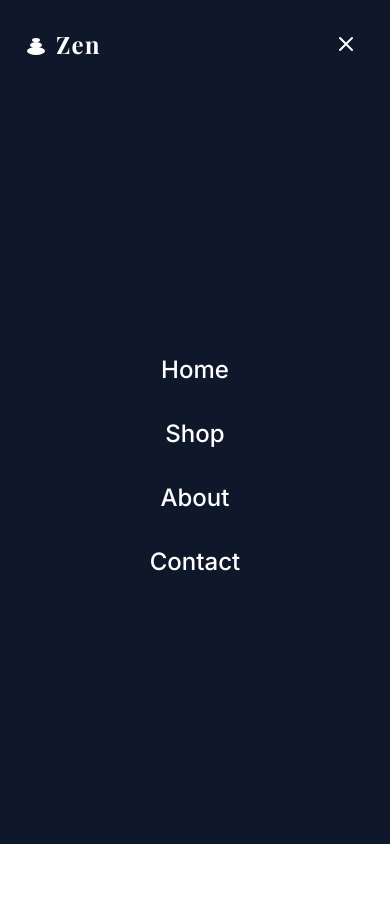
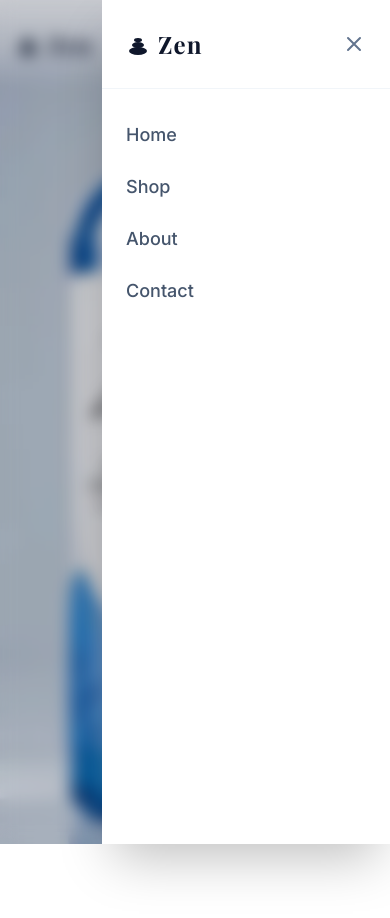
Before and after one commit to saifkarban2004-debug/zen-project, a React (Vite) app: page / in a window 390 px wide. Both pictures are taken after a click on the button 354 px from the left and 44 px from the top of the page. Shown: the top 918 px of the page. Built offline with nearby package versions, Linux system fonts and the light colour scheme.

Commit message:
Update mobile menu to be a side drawer instead of full screen

```diff
--- a/src/components/Navigation/Navbar.tsx
+++ b/src/components/Navigation/Navbar.tsx
@@ -117,14 +117,24 @@ export function Navbar() {
         </div>
       </div>
 
+      {/* Mobile Menu Backdrop */}
       <div
-        className={`fixed inset-0 bg-slate-900 text-white z-[60] transition-transform duration-300 ease-in-out flex flex-col ${
+        className={`fixed inset-0 bg-slate-900/20 backdrop-blur-sm z-[55] transition-opacity duration-300 md:hidden ${
+          isMobileMenuOpen ? 'opacity-100 pointer-events-auto' : 'opacity-0 pointer-events-none'
+        }`}
+        onClick={() => setIsMobileMenuOpen(false)}
+        aria-hidden="true"
+      />
+
+      {/* Mobile Menu Drawer */}
+      <div
+        className={`fixed inset-y-0 right-0 w-72 bg-white text-slate-900 z-[60] shadow-2xl transition-transform duration-300 ease-in-out flex flex-col md:hidden ${
           isMobileMenuOpen ? 'translate-x-0' : 'translate-x-full'
         }`}
       >
-        <div className="flex items-center justify-between p-6">
+        <div className="flex items-center justify-between p-6 border-b border-slate-100">
           <div className="flex items-center">
-            <svg className="w-6 h-6 mr-2 text-white" viewBox="0 0 24 24" fill="currentColor">
+            <svg className="w-6 h-6 mr-2 text-slate-900" viewBox="0 0 24 24" fill="currentColor">
               <ellipse cx="12" cy="19" rx="9" ry="4" />
               <ellipse cx="12" cy="13" rx="6" ry="3" />
               <ellipse cx="12" cy="8" rx="4" ry="2" />
@@ -133,7 +143,7 @@ export function Navbar() {
           </div>
           <button
             onClick={() => setIsMobileMenuOpen(false)}
-            className="p-2 rounded-md hover:bg-white/10 transition-colors"
+            className="p-2 -mr-2 rounded-md hover:bg-slate-100 transition-colors text-slate-500 hover:text-slate-900"
             aria-label="Close Mobile Menu"
           >
             <svg xmlns="http://www.w3.org/2000/svg" className="h-6 w-6" fill="none" viewBox="0 0 24 24" stroke="currentColor">
@@ -141,12 +151,12 @@ export function Navbar() {
             </svg>
           </button>
         </div>
-        <div className="flex-1 flex flex-col items-center justify-center space-y-8">
+        <div className="flex-1 overflow-y-auto py-8 px-6 flex flex-col space-y-6">
           {navLinks.map((link) => (
             <Link
               key={link.name}
               to={link.path}
-              className="text-2xl font-medium hover:text-gray-300 transition-colors"
+              className="text-lg font-medium text-slate-600 hover:text-slate-900 transition-colors"
             >
               {link.name}
             </Link>
```
